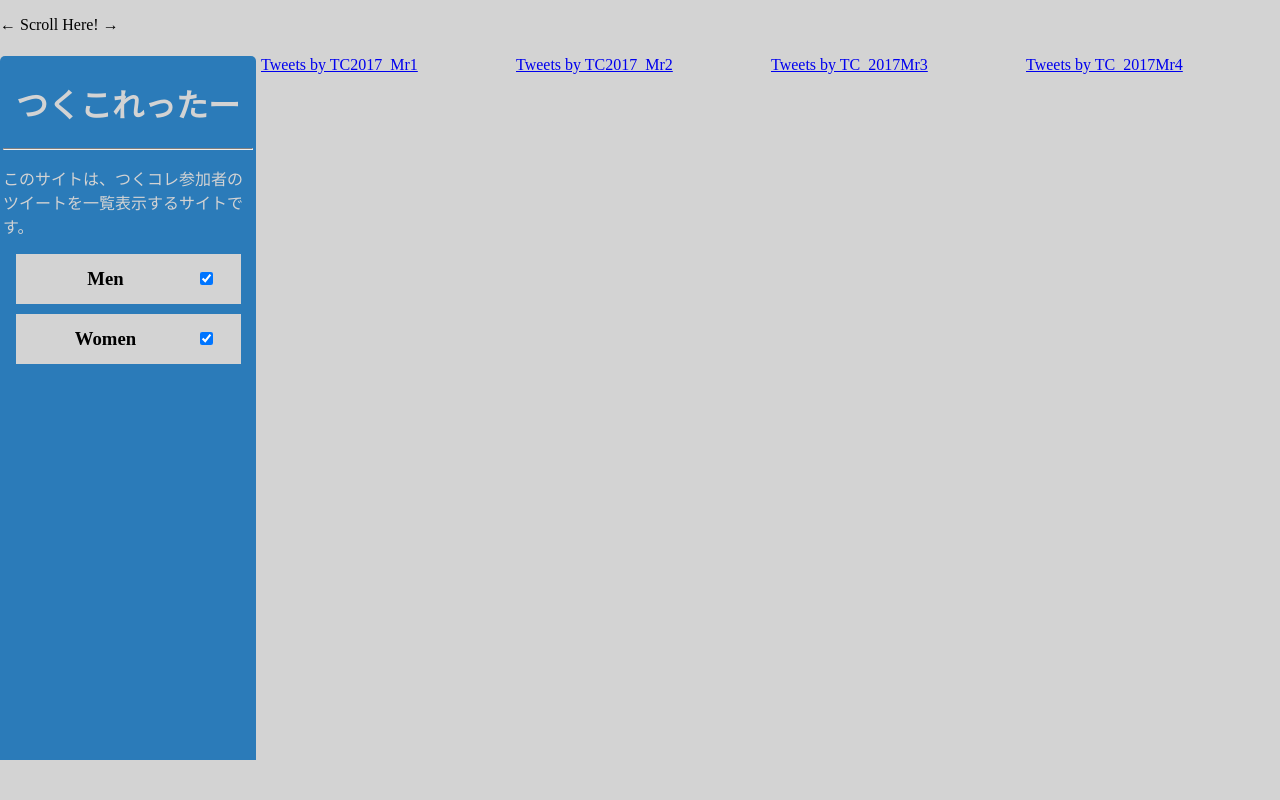
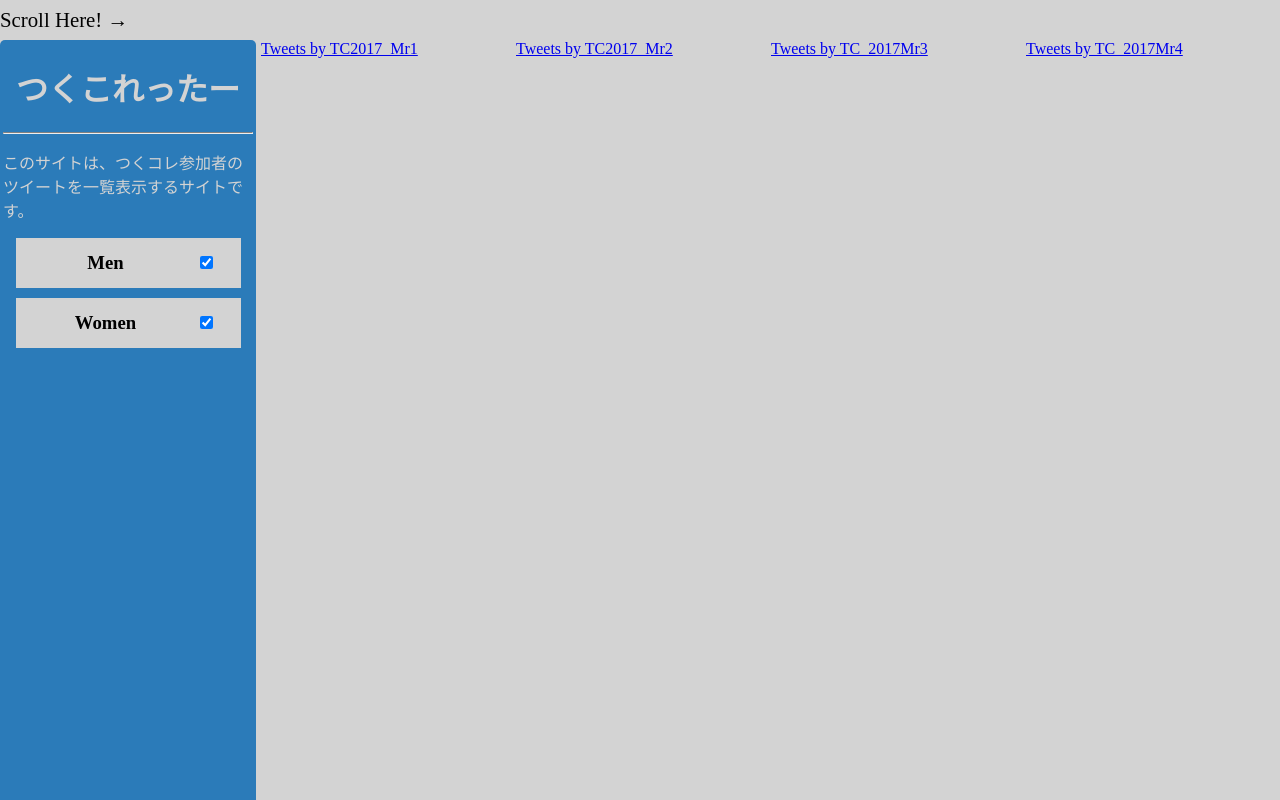
Before and after one commit to sudame/tsukukoretter, a PHP site: page / in a window 1280 px wide. Run offline with PHP 8.4, Linux system fonts and the light colour scheme; some libraries are stand-ins or nearby versions.

Commit message:
レイアウト調整

```diff
--- a/css/main.css
+++ b/css/main.css
@@ -8,8 +8,15 @@ html, body{
     height: 5vh;
 }
 
+.scroll-zone > p{
+    line-height: 5vh;
+    font-size: 1.3em;
+    margin: 0;
+    padding: 0;
+}
+
 .wrapper{
-    height: 95vh;
+    height: 100vh;
     overflow-y: hidden;
 }
 
@@ -17,7 +24,7 @@ html, body{
     display: inline-flex;
     flex-wrap: nowrap;
     justify-content: space-around;
-    height: 100%;
+    height: 95vh;
 }
 .flex-container > div{
     height: 100%;
--- a/index.html
+++ b/index.html
@@ -13,7 +13,7 @@
 <body>
     <div class="wrapper">
         <div class="scroll-zone">
-            <p>← Scroll Here! →</p>
+            <p>Scroll Here! →</p>
         </div>
         <div class="flex-container">
             <div>
```
